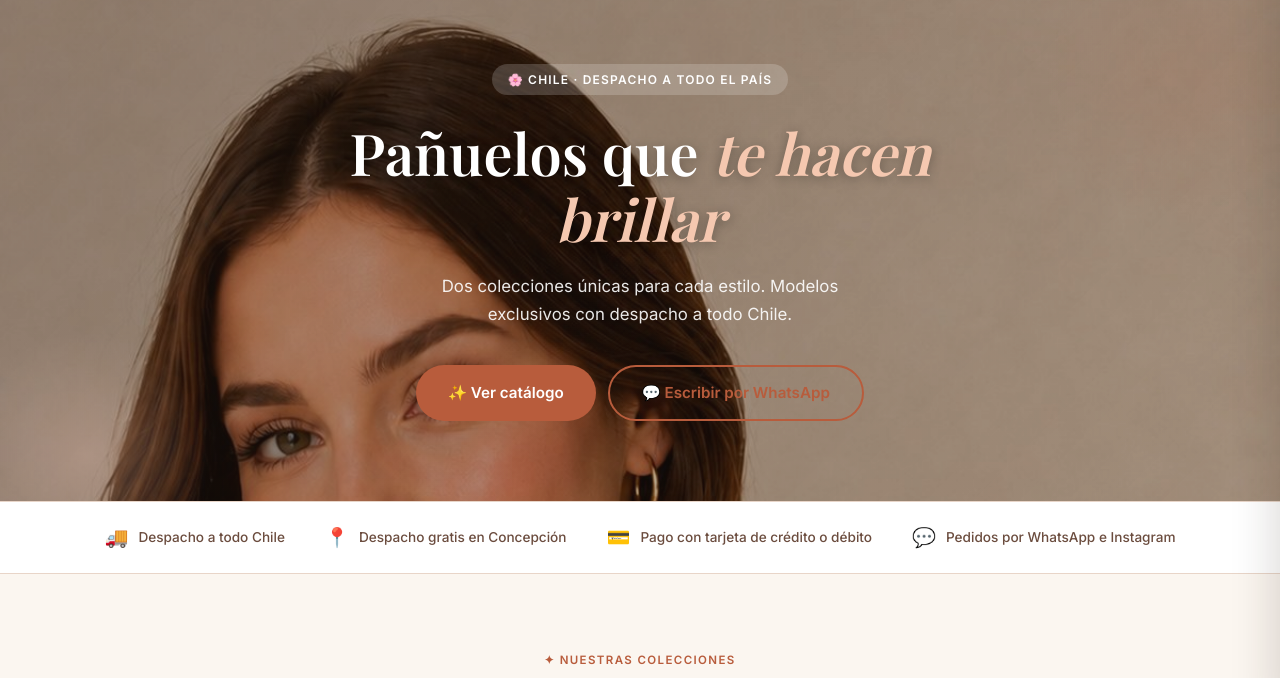
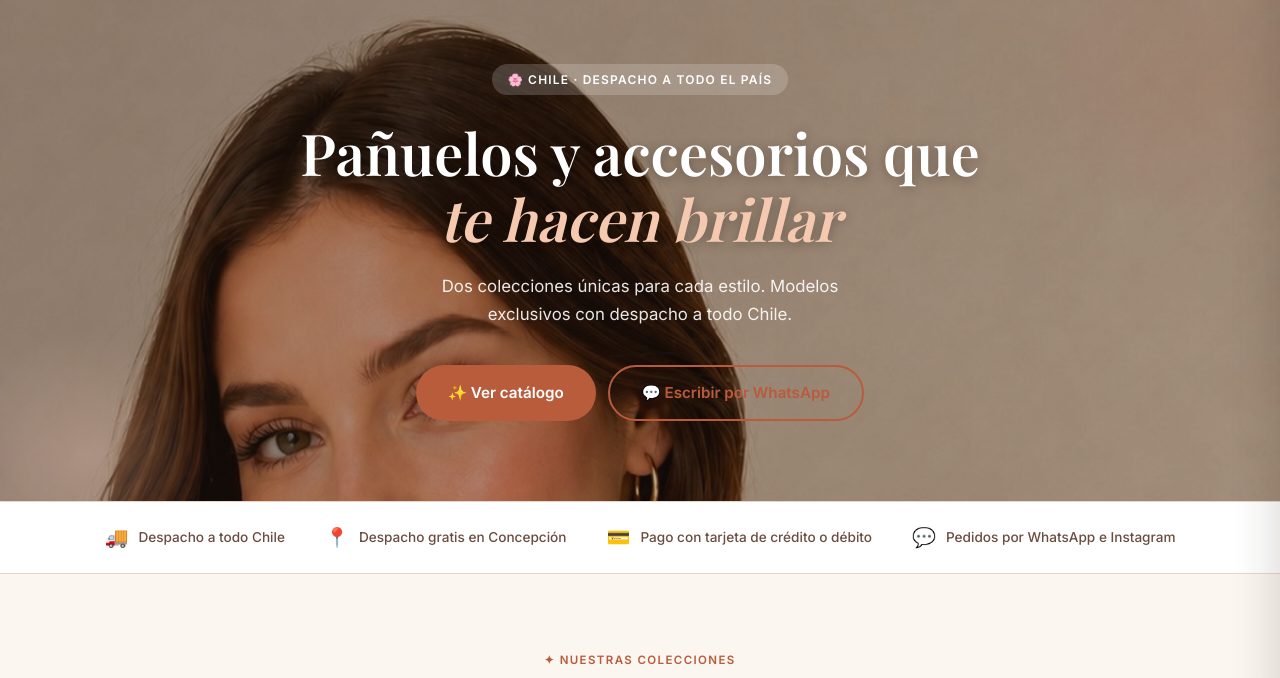
Before and after one commit to catybarrios-cloud/tienda-panuelos, a plain HTML site: page index.html in a window 1280 px wide. Shown: the part 85-763 px from the top of the page. Drawn offline with nearby package versions, Linux system fonts and the light colour scheme; a web font is replaced by a local one.

Commit message:
Add files via upload

```diff
--- a/index.html
+++ b/index.html
@@ -944,7 +944,7 @@
 <section class="hero" id="inicio">
   <div class="hero-content">
     <div class="hero-label">🌸 Chile · Despacho a todo el país</div>
-    <h1>Pañuelos que <em>te hacen brillar</em></h1>
+    <h1>Pañuelos y accesorios que <em>te hacen brillar</em></h1>
     <p>Dos colecciones únicas para cada estilo. Modelos exclusivos con despacho a todo Chile.</p>
     <div class="hero-actions">
       <a href="#catalogo" class="btn-primary">✨ Ver catálogo</a>
```
